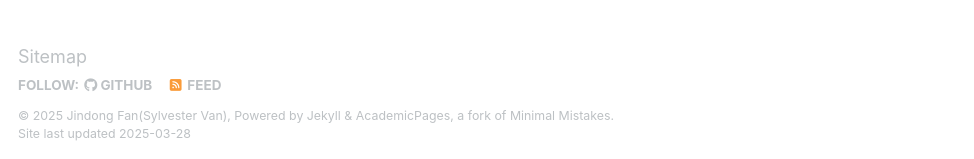
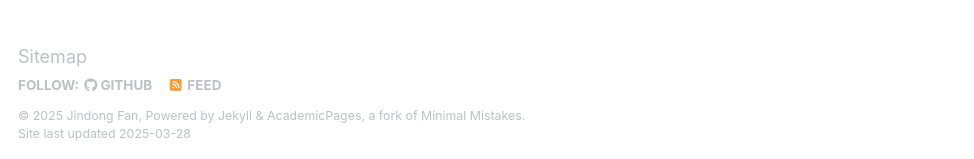
Before and after one commit to Sylvestervan/sylvestervan.github.io, a Jekyll site: the page built from _pages/about.md, in a window 1280 px wide. Shown: the part 738-897 px from the top of the page, without its empty margins (0-974 px from the left). Built offline with Jekyll 4.4.1, drawn with Linux system fonts in a browser that asks for light colours.

Commit message:
fix or add

```diff
--- a/_config.yml
+++ b/_config.yml
@@ -11,7 +11,7 @@ locale                   : "en-US"
 site_theme               : "default"
 title                    : "HOMEPAGE"
 title_separator          : "-"
-name                     : &name "Jindong Fan(Sylvester Van)"
+name                     : &name "Jindong Fan"
 description              : &description "personal description"
 url                      : "https://sylvestervan.github.io" # the base hostname & protocol for your site e.g. "https://[your GitHub username].github.io"
 baseurl                  : "" # the subpath of your site, e.g. "/blog"
```
